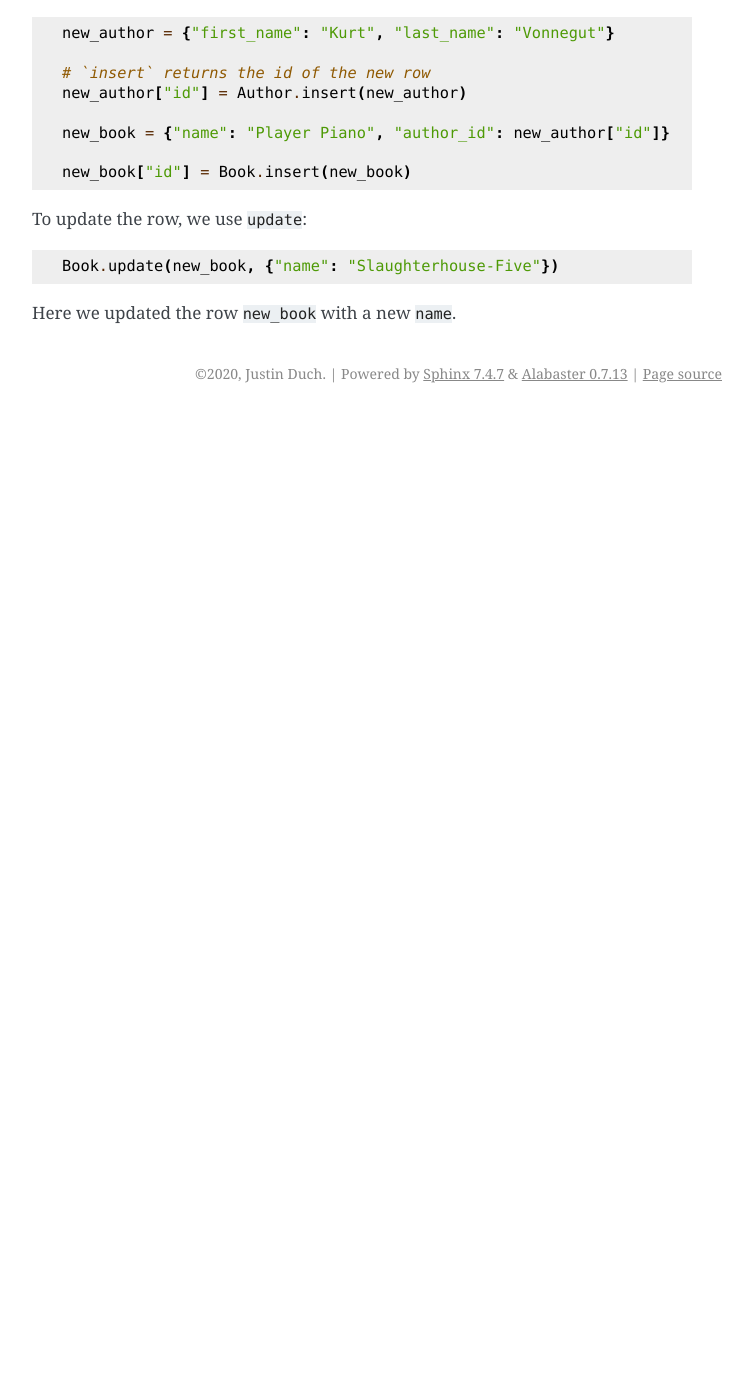
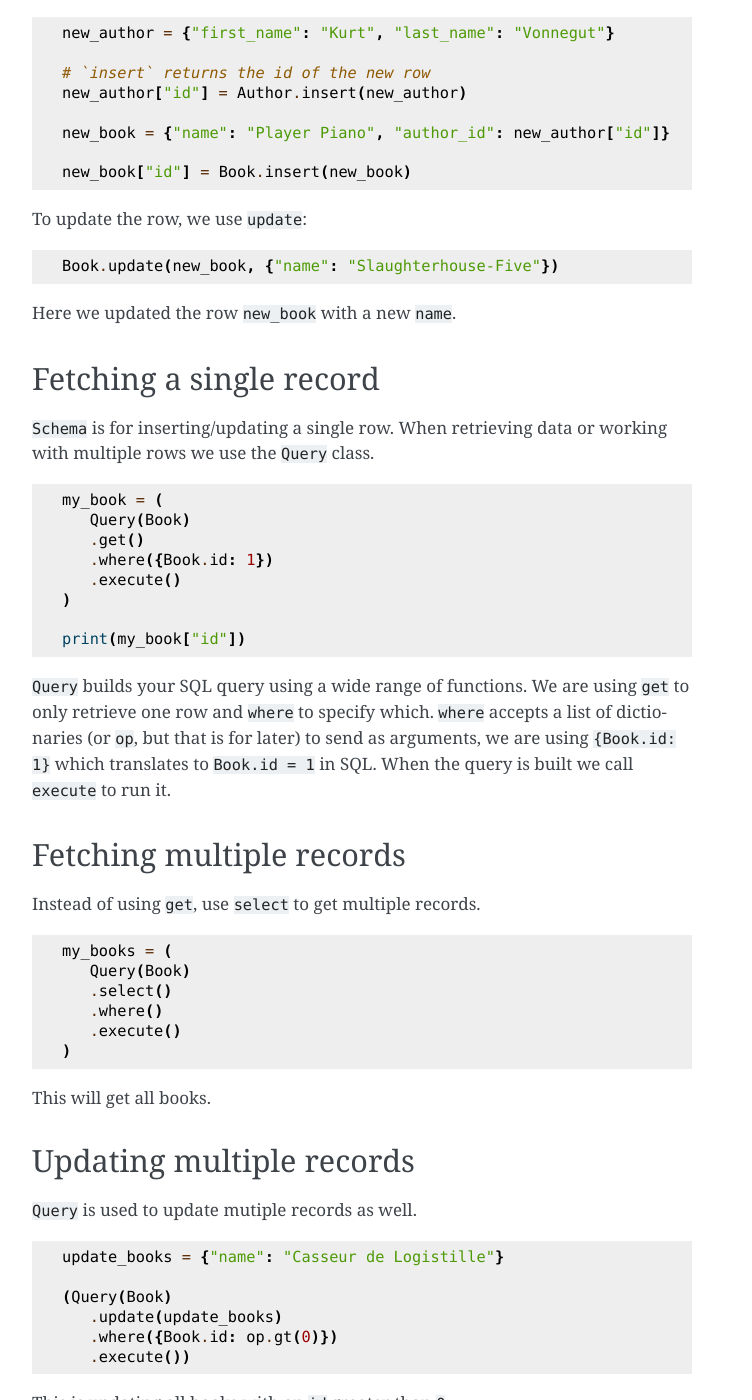
Before and after one commit to halcyonnouveau/estoult, a Sphinx documentation site: the page built from docs/getting_started.rst, in a window 1280 px wide and 1400 px high, scrolled down 1493 px. Shown: the whole window, without its empty margins (388-1140 px from the left). Built offline with Sphinx 7.4.7, drawn with Linux system fonts in a browser that asks for light colours; before the commit the page ends 1906 px from its top, so only the background shows below that; some of the changed text lies outside the part shown.

Commit message:
finish getting started

```diff
--- a/docs/getting_started.rst
+++ b/docs/getting_started.rst
@@ -82,3 +82,74 @@
    Book.update(new_book, {"name": "Slaughterhouse-Five"})
 
 Here we updated the row ``new_book`` with a new ``name``.
+
+Fetching a single record
+------------------------
+
+``Schema`` is for inserting/updating a single row. When retrieving data or working with multiple rows we use the ``Query`` class.
+
+.. code-block:: python
+
+   my_book = (
+      Query(Book)
+      .get()
+      .where({Book.id: 1})
+      .execute()
+   )
+
+   print(my_book["id"])
+
+``Query`` builds your SQL query using a wide range of functions. We are using ``get`` to only retrieve one row and ``where`` to specify which. ``where`` accepts a list of dictionaries (or ``op``, but that is for later) to send as arguments, we are using ``{Book.id: 1}`` which translates to ``Book.id = 1`` in SQL. When the query is built we call ``execute`` to run it.
+
+Fetching multiple records
+-------------------------
+
+Instead of using ``get``, use ``select`` to get multiple records.
+
+.. code-block:: python
+
+   my_books = (
+      Query(Book)
+      .select()
+      .where()
+      .execute()
+   )
+
+This will get all books.
+
+
+Updating multiple records
+-------------------------
+
+``Query`` is used to update mutiple records as well.
+
+.. code-block:: python
+
+   update_books = {"name": "Casseur de Logistille"}
+
+   (Query(Book)
+      .update(update_books)
+      .where({Book.id: op.gt(0)})
+      .execute())
+
+This is updating all books with an ``id`` greater than ``0``.
+
+Deleting records
+----------------
+
+Now that we've covered inserting, reading and updaing. The last thing is how to delete records in Estoult.
+
+Similar to updating, we can use ``Schema`` for a single row or ``Query`` for multiple rows. Let's delete ``my_book`` which we retrieved earlier.
+
+.. code-block:: python
+
+   # Single book
+   Book.delete(my_book)
+
+   # Multiple books
+   (Query(Book)
+      .delete()
+      .where({Book.id: op.gt_eq(my_book["id"])})
+      .execute())
+
+The ``Query`` is deleting all books which have an ``id`` greater or equal to ``my_book["id"]``.
```
Also changed, not shown: estoult.py (+4 -3 lines).
